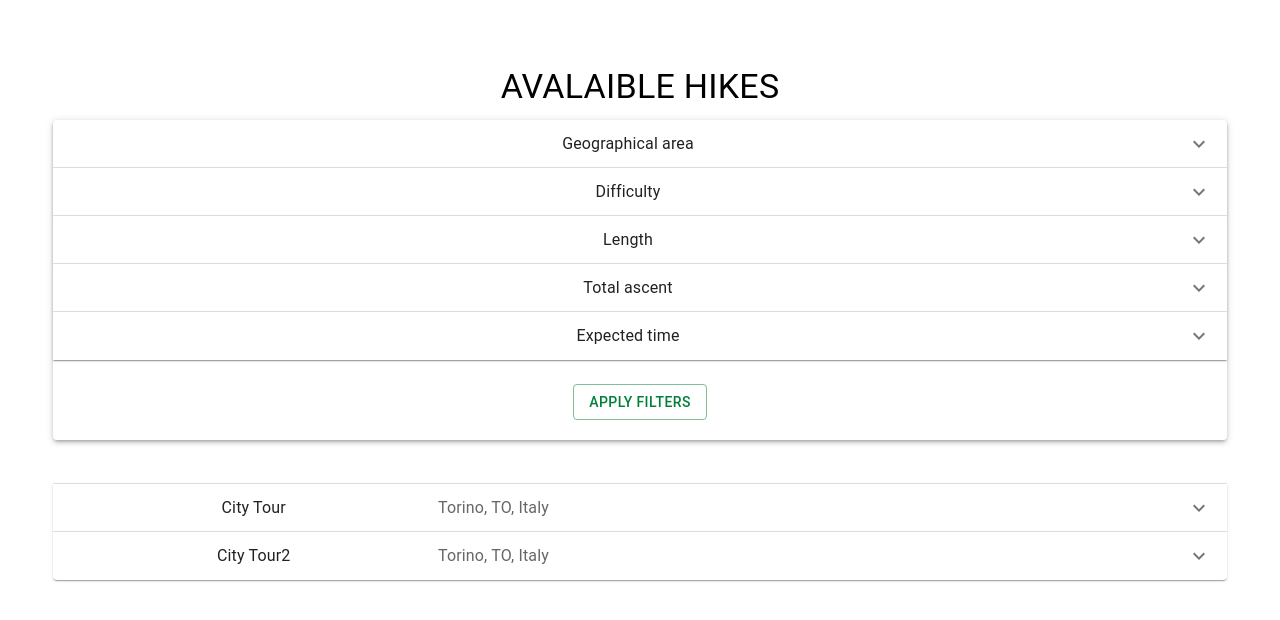
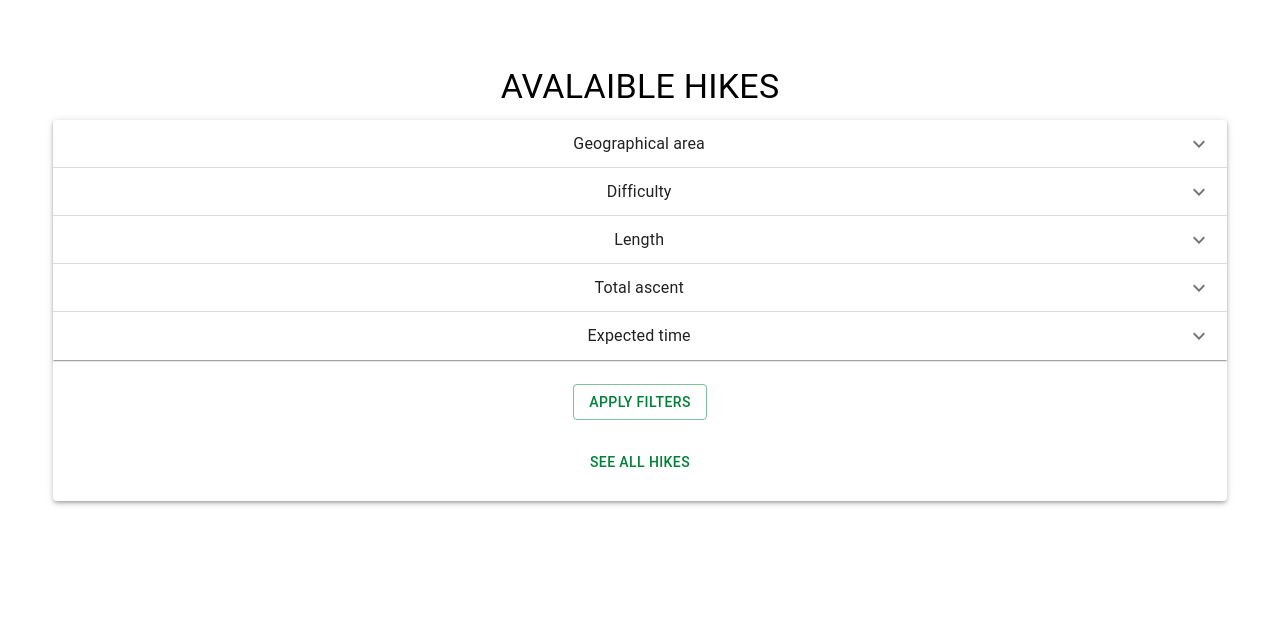
Before and after one commit to GigiLoria5/se2022-08-HikeTracker, a React (Create React App) app in the folder client/: page /available-hikes in a window 1280 px wide. Shown: the top 620 px of the page. Built offline with nearby package versions, Linux system fonts and the light colour scheme.

Commit message:
api preparations

```diff
--- a/client/src/Components/AvailableHikesV2.js
+++ b/client/src/Components/AvailableHikesV2.js
@@ -42,6 +42,8 @@ export default function AvailableHikesV2() {
     const [city, setCity] = useState(null);
     const [country, setCountry] = useState(null);
 
+    const [hikes, setHikes] = useState([]);
+
     const theme = createTheme({
         palette: {
           primary: {
@@ -84,19 +86,30 @@ export default function AvailableHikesV2() {
         )
     };
 
+    //here get the list from the API, for now I created one bc i don't have the api : when API made, make list empty
+
+
+    //Get from api the list of available hikes (no filter)
+
+    const getListHikes = () => {
+        //setHikes({api.getlistOfHikes})
+        setHikes([
+            {title:'City Tour', length:'12', time:'3', ascent:'100', city:'Torino', province:'TO', country:'Italy', difficulty:'Tourist', startPoint:'location one', endPoint:'location two', description:'It is a city tour blabdcfejbfhjsbfhjsbchfcnfdjvbdjvbdjvbdhjvbdhjvbdjbvdhjf', refPoints:['hut1','hut2','hut3']},
+            {title:'City Tour2', length:'16', time:'4', ascent:'100', city:'Torino', province:'TO', country:'Italy', difficulty:'Tourist', startPoint:'location one bis', endPoint:'location two bis', description:'It is a city tour2 blabdcfejbfhjsbfhjsbchfcnfdjvbdjvbdjvbdhjvbdhjvbdjbvdhjf', refPoints:['hut1','hut2','hut3','hut4','hut5']}
+        ])
+    };
+
+
     const handleSubmit = (e) => {
         e.preventDefault();
         //post form
-        //get hikes in the "hikes" table
 
+        //get hikes from api and put it in the "hikes" table
+        //setHikes({api.getHikesFiltered})
 
     }
 
-    //fill this table with the api when api will be made
-    const hikes = [
-        {title:'City Tour', length:'12', time:'3', ascent:'100', city:'Torino', province:'TO', country:'Italy', difficulty:'Tourist', startPoint:'location one', endPoint:'location two', description:'It is a city tour blabdcfejbfhjsbfhjsbchfcnfdjvbdjvbdjvbdhjvbdhjvbdjbvdhjf', refPoints:['hut1','hut2','hut3']},
-        {title:'City Tour2', length:'16', time:'4', ascent:'100', city:'Torino', province:'TO', country:'Italy', difficulty:'Tourist', startPoint:'location one bis', endPoint:'location two bis', description:'It is a city tour2 blabdcfejbfhjsbfhjsbchfcnfdjvbdjvbdjvbdhjvbdhjvbdjbvdhjf', refPoints:['hut1','hut2','hut3','hut4','hut5']}
-    ];
+
 
     const cityDisabled = (province, country) => {
         let citySelect
@@ -262,7 +275,7 @@ export default function AvailableHikesV2() {
                                     aria-controls="panel1bh-content"
                                     id="panel1bh-header"
                                     >
-                                    <Typography sx={{ width: '100%', flexShrink: 0 }}>
+                                    <Typography sx={{ width: '102%', flexShrink: 0 }}>
                                         Geographical area
                                     </Typography>
                                     </AccordionSummary>
@@ -283,7 +296,7 @@ export default function AvailableHikesV2() {
                                     aria-controls="panel1bh-content"
                                     id="panel1bh-header"
                                     >
-                                    <Typography sx={{ width: '100%', flexShrink: 0 }}>
+                                    <Typography sx={{ width: '102%', flexShrink: 0 }}>
                                         Difficulty
                                     </Typography>
                                     </AccordionSummary>
@@ -308,7 +321,7 @@ export default function AvailableHikesV2() {
                                     aria-controls="panel1bh-content"
                                     id="panel1bh-header"
                                     >
-                                    <Typography sx={{ width: '100%', flexShrink: 0 }} >
+                                    <Typography sx={{ width: '102%', flexShrink: 0 }} >
                                         Length
                                     </Typography>
                                     </AccordionSummary>
@@ -333,7 +346,7 @@ export default function AvailableHikesV2() {
                                     aria-controls="panel1bh-content"
                                     id="panel1bh-header"
                                     >
-                                    <Typography sx={{ width: '100%', flexShrink: 0 }} >
+                                    <Typography sx={{ width: '102%', flexShrink: 0 }} >
                                         Total ascent
                                     </Typography>
                                     </AccordionSummary>
@@ -357,7 +370,7 @@ export default function AvailableHikesV2() {
                                     aria-controls="panel1bh-content"
                                     id="panel1bh-header"
                                     >
-                                    <Typography sx={{ width: '100%', flexShrink: 0 }} >
+                                    <Typography sx={{ width: '102%', flexShrink: 0 }} >
                                         Expected time
                                     </Typography>
                                     </AccordionSummary>
@@ -376,6 +389,8 @@ export default function AvailableHikesV2() {
 
                                 <Grid containers marginTop={3}>
                                     <Button variant="outlined" type="submit" color='primary'>Apply filters</Button>
+                                    <Typography> <br/></Typography>
+                                    <Button variant="text" color='primary' onClick={e => getListHikes()}>See all hikes</Button>
                                 </Grid>
                                 </form>
                                 <Grid containers>
@@ -435,6 +450,7 @@ export default function AvailableHikesV2() {
                                                 {value.refPoints.map((valuee) => {
                                                         return(
                                                             <Chip label={valuee} color="primary" variant="outlined"/>
+
                                                         );
                                                 })}
 
```
